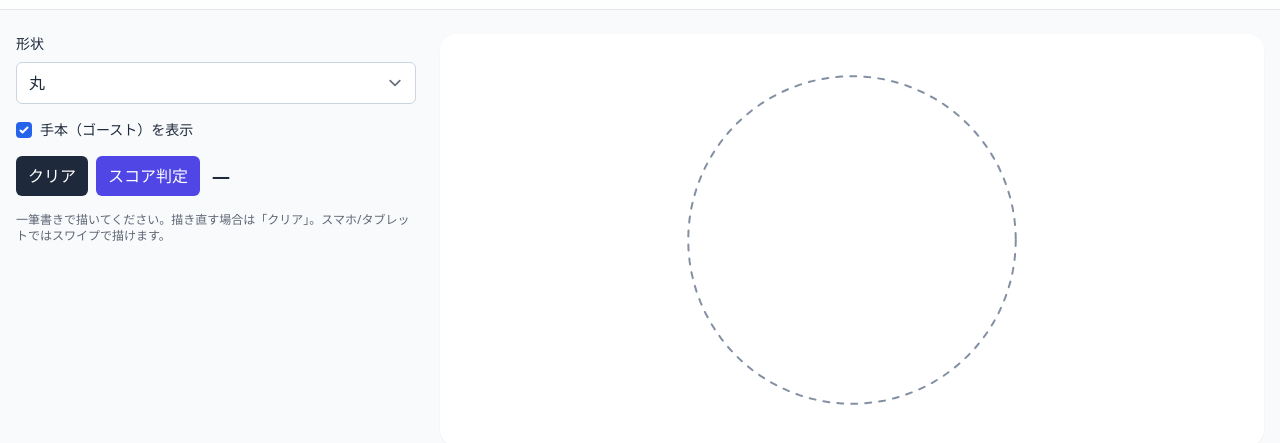
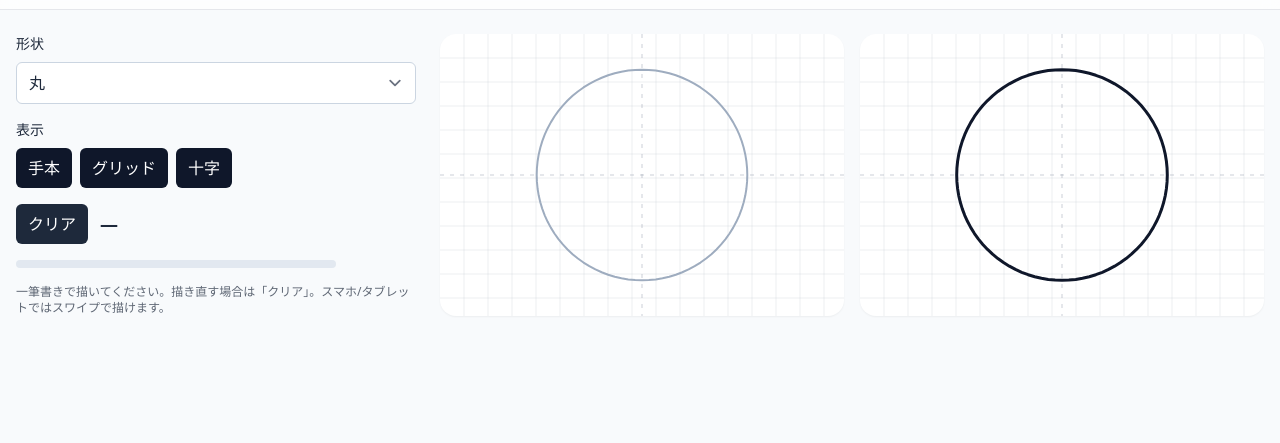
Before and after one commit to seiya-matsuoka/shape-trace-game, a website built with Vite: page index.html in a window 1280 px wide. Both pictures are taken after a click on the button "クリア". Shown: the part 47-490 px from the top of the page. Built offline with nearby package versions, Linux system fonts and the light colour scheme.

Commit message:
feat(ui,score): 手本キャンバス追加／表示トグル（手本・グリッド・十字）／自動採点に統一
- sampleCanvas を新設し、100% 手本形状を実線表示
- トグルボタン3種（手本・グリッド・十字）で表示/非表示を制御
- 「スコア判定」ボタンを廃止し、ドラッグ終了時の自動採点に統一
- スコアUIを追加：数値＋ゲージ（0→100% を赤→緑で可視化）

```diff
--- a/index.html
+++ b/index.html
@@ -34,16 +34,32 @@
           </select>
         </div>
 
-        <div class="flex items-center gap-2">
-          <input
-            id="ghostToggle"
-            type="checkbox"
-            class="rounded border-slate-300 dark:border-slate-700"
-            checked
-          />
-          <label for="ghostToggle" class="text-sm"
-            >手本（ゴースト）を表示</label
-          >
+        <!-- 表示/非表示トグル（ボタン3種） -->
+        <div class="space-y-2">
+          <div class="text-sm font-medium">表示</div>
+          <div class="flex flex-wrap gap-2">
+            <button
+              id="toggleGhost"
+              class="rounded-md bg-slate-900 px-3 py-2 text-white hover:opacity-90"
+              aria-pressed="true"
+            >
+              手本
+            </button>
+            <button
+              id="toggleGrid"
+              class="rounded-md bg-slate-900 px-3 py-2 text-white hover:opacity-90"
+              aria-pressed="true"
+            >
+              グリッド
+            </button>
+            <button
+              id="toggleCross"
+              class="rounded-md bg-slate-900 px-3 py-2 text-white hover:opacity-90"
+              aria-pressed="true"
+            >
+              十字
+            </button>
+          </div>
         </div>
 
         <div class="flex flex-wrap items-center gap-2">
@@ -53,13 +69,18 @@
           >
             クリア
           </button>
-          <button
-            id="scoreBtn"
-            class="rounded-md bg-indigo-600 px-3 py-2 text-white hover:opacity-90"
-          >
-            スコア判定
-          </button>
           <output id="scoreOut" class="ml-1 text-lg font-semibold">—</output>
+        </div>
+
+        <!-- スコア・ゲージ -->
+        <div
+          class="mt-1 h-2 w-full max-w-xs rounded-full bg-slate-200 dark:bg-slate-700"
+        >
+          <div
+            id="scoreBar"
+            class="h-2 rounded-full bg-indigo-500 transition-all"
+            style="width: 0%"
+          ></div>
         </div>
 
         <p class="text-xs opacity-70">
@@ -68,14 +89,24 @@
       </section>
 
       <!-- Canvas -->
-      <section class="md:col-span-2">
-        <!-- 正方形を維持するラッパ -->
+      <section class="grid grid-cols-1 gap-4 md:col-span-2 md:grid-cols-2">
+        <!-- 描画エリア -->
         <div
           class="aspect-square relative w-full overflow-hidden rounded-2xl bg-white shadow-sm dark:bg-slate-800"
         >
           <canvas
             id="drawCanvas"
-            class="z-10 block h-full w-full touch-none select-none"
+            class="block h-full w-full touch-none select-none"
+          ></canvas>
+        </div>
+
+        <!-- 手本エリア -->
+        <div
+          class="aspect-square relative w-full overflow-hidden rounded-2xl bg-white shadow-sm dark:bg-slate-800"
+        >
+          <canvas
+            id="sampleCanvas"
+            class="block h-full w-full select-none"
           ></canvas>
         </div>
       </section>
--- a/src/main.ts
+++ b/src/main.ts
@@ -2,108 +2,180 @@ import type { Point, Shape } from "./shapes";
 import { generateTemplate, strokePolyline } from "./shapes";
 
 /** ---------- 要素取得 ---------- */
-const canvas = document.getElementById("drawCanvas") as HTMLCanvasElement;
+const drawCanvas = document.getElementById("drawCanvas") as HTMLCanvasElement;
+const sampleCanvas = document.getElementById(
+  "sampleCanvas",
+) as HTMLCanvasElement;
+
 const shapeSelect = document.getElementById("shapeSelect") as HTMLSelectElement;
-const ghostToggle = document.getElementById("ghostToggle") as HTMLInputElement;
 const clearBtn = document.getElementById("clearBtn") as HTMLButtonElement;
-const scoreBtn = document.getElementById("scoreBtn") as HTMLButtonElement;
+
+const toggleGhostBtn = document.getElementById(
+  "toggleGhost",
+) as HTMLButtonElement;
+const toggleGridBtn = document.getElementById(
+  "toggleGrid",
+) as HTMLButtonElement;
+const toggleCrossBtn = document.getElementById(
+  "toggleCross",
+) as HTMLButtonElement;
+
 const scoreOut = document.getElementById("scoreOut") as HTMLOutputElement;
+const scoreBar = document.getElementById("scoreBar") as HTMLDivElement;
 
-const ctx = canvas.getContext("2d")!;
-let dpr = Math.max(1, window.devicePixelRatio || 1);
+const dctx = drawCanvas.getContext("2d")!;
+const sctx = sampleCanvas.getContext("2d")!;
 
-// 状態
+/** ---------- 状態 ---------- */
 let shape: Shape = "circle";
 let userPath: Point[] = [];
-let templatePath: Point[] = [];
+let templatePath: Point[] = []; // 描画エリア用
+let templateSample: Point[] = []; // 手本エリア用
 let isDrawing = false;
 let isCompleted = false;
 
-/** ---------- サイズとDPR対応 ---------- */
-function resizeCanvas() {
-  const rect = canvas.getBoundingClientRect();
+let showGhost = true;
+let showGrid = true;
+let showCross = true;
+
+/** ---------- DPR / リサイズ ---------- */
+function resizeCanvasEl(cv: HTMLCanvasElement, ctx: CanvasRenderingContext2D) {
+  const rect = cv.getBoundingClientRect();
   const cssW = Math.max(1, Math.floor(rect.width));
   const cssH = Math.max(1, Math.floor(rect.height));
   const newDpr = Math.max(1, window.devicePixelRatio || 1);
 
   if (
-    canvas.width !== Math.floor(cssW * newDpr) ||
-    canvas.height !== Math.floor(cssH * newDpr)
+    cv.width !== Math.floor(cssW * newDpr) ||
+    cv.height !== Math.floor(cssH * newDpr)
   ) {
-    dpr = newDpr;
-    canvas.width = Math.floor(cssW * dpr);
-    canvas.height = Math.floor(cssH * dpr);
+    cv.width = Math.floor(cssW * newDpr);
+    cv.height = Math.floor(cssH * newDpr);
   }
-  // CSS px座標で描けるようにコンテキストをDPRスケール
-  ctx.setTransform(dpr, 0, 0, dpr, 0, 0);
+  // CSSピクセルで扱えるようにDPR分スケール
+  ctx.setTransform(newDpr, 0, 0, newDpr, 0, 0);
 }
 
-/** ---------- テンプレ生成 ---------- */
-function updateTemplate() {
-  const rect = canvas.getBoundingClientRect();
-  templatePath = generateTemplate(shape, rect.width, rect.height, 24);
+function updateTemplates() {
+  const rD = drawCanvas.getBoundingClientRect();
+  const rS = sampleCanvas.getBoundingClientRect();
+  templatePath = generateTemplate(shape, rD.width, rD.height, 24);
+  templateSample = generateTemplate(shape, rS.width, rS.height, 24);
+}
+
+/** ---------- ガイド描画 ---------- */
+function drawGrid(ctx: CanvasRenderingContext2D, w: number, h: number) {
+  const step = Math.max(24, Math.floor(Math.min(w, h) / 12));
+  ctx.save();
+  ctx.strokeStyle = "rgba(100,116,139,0.12)";
+  ctx.lineWidth = 1;
+  for (let x = step; x < w; x += step) {
+    ctx.beginPath();
+    ctx.moveTo(x, 0);
+    ctx.lineTo(x, h);
+    ctx.stroke();
+  }
+  for (let y = step; y < h; y += step) {
+    ctx.beginPath();
+    ctx.moveTo(0, y);
+    ctx.lineTo(w, y);
+    ctx.stroke();
+  }
+  ctx.restore();
+}
+
+function drawCrosshair(ctx: CanvasRenderingContext2D, w: number, h: number) {
+  const cx = w / 2,
+    cy = h / 2;
+  ctx.save();
+  ctx.strokeStyle = "rgba(100,116,139,0.22)";
+  ctx.lineWidth = 1.5;
+  ctx.setLineDash([4, 6]);
+  ctx.beginPath();
+  ctx.moveTo(cx, 0);
+  ctx.lineTo(cx, h);
+  ctx.stroke();
+  ctx.beginPath();
+  ctx.moveTo(0, cy);
+  ctx.lineTo(w, cy);
+  ctx.stroke();
+  ctx.restore();
 }
 
 /** ---------- レンダリング ---------- */
-function render() {
-  // クリア（CSS px基準）
-  const rect = canvas.getBoundingClientRect();
-  ctx.clearRect(0, 0, rect.width, rect.height);
+function renderDraw() {
+  const rect = drawCanvas.getBoundingClientRect();
+  dctx.clearRect(0, 0, rect.width, rect.height);
 
-  // 背景（任意）
-  // ctx.fillStyle = "#ffffff10"; ctx.fillRect(0, 0, rect.width, rect.height);
+  if (showGrid) drawGrid(dctx, rect.width, rect.height);
+  if (showCross) drawCrosshair(dctx, rect.width, rect.height);
 
-  // ゴースト
-  if (ghostToggle.checked) {
-    strokePolyline(ctx, templatePath, {
-      color: "#64748b",
+  // 手本は細い実線
+  if (showGhost) {
+    strokePolyline(dctx, templatePath, {
+      color: "#94a3b8",
       width: 2,
-      dash: [6, 8],
-      alpha: 0.8,
+      alpha: 0.9,
     });
   }
 
-  // ユーザの線
-  strokePolyline(ctx, userPath, { color: "#111827", width: 4, alpha: 1 });
+  strokePolyline(dctx, userPath, { color: "#111827", width: 4, alpha: 1 });
+}
+
+function renderSample() {
+  const rect = sampleCanvas.getBoundingClientRect();
+  sctx.clearRect(0, 0, rect.width, rect.height);
+
+  if (showGrid) drawGrid(sctx, rect.width, rect.height);
+  if (showCross) drawCrosshair(sctx, rect.width, rect.height);
+
+  strokePolyline(sctx, templateSample, {
+    color: "#0f172a",
+    width: 3,
+    alpha: 1,
+  });
+}
+
+function renderAll() {
+  renderDraw();
+  renderSample();
 }
 
 /** ---------- 入力（Pointer Events） ---------- */
 function getPointFromEvent(ev: PointerEvent): Point {
-  const r = canvas.getBoundingClientRect();
-  const x = ev.clientX - r.left;
-  const y = ev.clientY - r.top;
-  return { x, y };
+  const r = drawCanvas.getBoundingClientRect();
+  return { x: ev.clientX - r.left, y: ev.clientY - r.top };
 }
 
 function onPointerDown(ev: PointerEvent) {
-  if (isCompleted) return; // 一筆書き：完了後はクリアが必要
+  if (isCompleted) return;
   isDrawing = true;
   userPath = [getPointFromEvent(ev)];
-  canvas.setPointerCapture(ev.pointerId);
+  drawCanvas.setPointerCapture?.(ev.pointerId);
   ev.preventDefault();
-  render();
+  renderAll();
 }
 
 function onPointerMove(ev: PointerEvent) {
   if (!isDrawing) return;
   userPath.push(getPointFromEvent(ev));
   ev.preventDefault();
-  render();
+  renderAll();
 }
 
 function onPointerUp(ev: PointerEvent) {
   if (!isDrawing) return;
   isDrawing = false;
   isCompleted = true;
-  if (canvas.hasPointerCapture?.(ev.pointerId)) {
-    canvas.releasePointerCapture(ev.pointerId);
+  if (drawCanvas.hasPointerCapture?.(ev.pointerId)) {
+    drawCanvas.releasePointerCapture(ev.pointerId);
   }
   ev.preventDefault();
-  render();
+  finalizeAndScore();
+  renderAll();
 }
 
-/** ---------- スコア（暫定） ---------- */
-// 正規化して低解像度にレンダリングし、ピクセルIoUで類似度%を返す
+/** ---------- スコア ---------- */
 async function computeScoreIoU(
   pathA: Point[],
   pathB: Point[],
@@ -123,8 +195,8 @@ async function computeScoreIoU(
   let inter = 0,
     uni = 0;
   for (let i = 0; i < a.length; i++) {
-    const A = a[i] > 0;
-    const B = b[i] > 0;
+    const A = a[i] > 0,
+      B = b[i] > 0;
     if (A && B) inter++;
     if (A || B) uni++;
   }
@@ -181,47 +253,146 @@ function rasterize(pts: Point[], N: number, stroke: number): Uint8Array {
   return out;
 }
 
-/** ---------- クリア ---------- */
+/** ---------- スムージング＆リサンプリング ---------- */
+function chaikin(pts: Point[], iterations = 1): Point[] {
+  if (pts.length < 3) return pts.slice();
+  let out = pts.slice();
+  for (let it = 0; it < iterations; it++) {
+    const next: Point[] = [out[0]];
+    for (let i = 0; i < out.length - 1; i++) {
+      const a = out[i],
+        b = out[i + 1];
+      const Q = { x: a.x * 0.75 + b.x * 0.25, y: a.y * 0.75 + b.y * 0.25 };
+      const R = { x: a.x * 0.25 + b.x * 0.75, y: a.y * 0.25 + b.y * 0.75 };
+      next.push(Q, R);
+    }
+    next.push(out[out.length - 1]);
+    out = next;
+  }
+  return out;
+}
+
+function resampleByLength(pts: Point[], N: number): Point[] {
+  if (pts.length === 0) return [];
+  if (pts.length === 1) return [pts[0]];
+  const d: number[] = [0];
+  for (let i = 1; i < pts.length; i++) {
+    d[i] =
+      d[i - 1] + Math.hypot(pts[i].x - pts[i - 1].x, pts[i].y - pts[i - 1].y);
+  }
+  const total = d[d.length - 1] || 1;
+  const out: Point[] = new Array(N);
+  let j = 0;
+  for (let k = 0; k < N; k++) {
+    const t = (k / (N - 1)) * total;
+    while (j < d.length - 1 && d[j + 1] < t) j++;
+    const a = pts[j],
+      b = pts[Math.min(j + 1, pts.length - 1)];
+    const seg = d[Math.min(j + 1, d.length - 1)] - d[j] || 1;
+    const u = Math.max(0, Math.min(1, (t - d[j]) / seg));
+    out[k] = { x: a.x + (b.x - a.x) * u, y: a.y + (b.y - a.y) * u };
+  }
+  return out;
+}
+
+/** ---------- スコア/クリア/UI ---------- */
+function updateScoreUI(score: number | null) {
+  if (score == null || !Number.isFinite(score)) {
+    scoreOut.value = "—";
+    scoreBar.style.width = "0%";
+    scoreBar.style.backgroundColor = "hsl(220 15% 60%)";
+    return;
+  }
+  const pct = Math.max(0, Math.min(100, score));
+  scoreOut.value = `${pct.toFixed(1)}%`;
+  const hue = Math.round((pct / 100) * 120);
+  scoreBar.style.width = `${pct}%`;
+  scoreBar.style.backgroundColor = `hsl(${hue} 90% 45%)`;
+}
+
 function clearAll() {
   userPath = [];
   isDrawing = false;
   isCompleted = false;
-  render();
+  updateScoreUI(null);
+  renderAll();
+}
+
+function finalizeAndScore() {
+  const smoothed = chaikin(userPath, 1);
+  const resampled = resampleByLength(smoothed, 256);
+  userPath = resampled;
+
+  computeScoreIoU(userPath, templatePath).then((score) => {
+    updateScoreUI(score);
+  });
+}
+
+/** ---------- トグルUI ---------- */
+function setToggleStyle(btn: HTMLButtonElement, active: boolean) {
+  btn.setAttribute("aria-pressed", String(active));
+  btn.classList.toggle("bg-slate-900", active);
+  btn.classList.toggle("text-white", active);
+  btn.classList.toggle("bg-white", !active);
+  btn.classList.toggle("text-slate-700", !active);
+  btn.classList.toggle("border", !active);
+  btn.classList.toggle("border-slate-300", !active);
+  btn.classList.toggle("dark:bg-slate-800", !active);
+  btn.classList.toggle("dark:text-slate-200", !active);
+  btn.classList.toggle("dark:border-slate-700", !active);
 }
 
 /** ---------- 初期化 ---------- */
 function init() {
-  // リスナ
-  canvas.addEventListener("pointerdown", onPointerDown, { passive: false });
-  canvas.addEventListener("pointermove", onPointerMove, { passive: false });
+  // 入力
+  drawCanvas.addEventListener("pointerdown", onPointerDown, { passive: false });
+  drawCanvas.addEventListener("pointermove", onPointerMove, { passive: false });
   window.addEventListener("pointerup", onPointerUp, { passive: false });
   window.addEventListener("pointercancel", onPointerUp, { passive: false });
 
   // UI
   shapeSelect.addEventListener("change", () => {
     shape = shapeSelect.value as Shape;
-    updateTemplate();
-    render();
+    updateTemplates();
+    clearAll();
   });
-  ghostToggle.addEventListener("change", () => render());
-  clearBtn.addEventListener("click", () => clearAll());
-  scoreBtn.addEventListener("click", async () => {
-    const score = await computeScoreIoU(userPath, templatePath);
-    scoreOut.value = Number.isFinite(score) ? `${score.toFixed(1)}%` : "—";
+
+  clearBtn.addEventListener("click", () => {
+    clearAll();
+  });
+
+  toggleGhostBtn.addEventListener("click", () => {
+    showGhost = !showGhost;
+    setToggleStyle(toggleGhostBtn, showGhost);
+    renderAll();
+  });
+  toggleGridBtn.addEventListener("click", () => {
+    showGrid = !showGrid;
+    setToggleStyle(toggleGridBtn, showGrid);
+    renderAll();
+  });
+  toggleCrossBtn.addEventListener("click", () => {
+    showCross = !showCross;
+    setToggleStyle(toggleCrossBtn, showCross);
+    renderAll();
   });
 
   // リサイズ
   const handleResize = () => {
-    resizeCanvas();
-    updateTemplate();
-    render();
+    resizeCanvasEl(drawCanvas, dctx);
+    resizeCanvasEl(sampleCanvas, sctx);
+    updateTemplates();
+    renderAll();
   };
   window.addEventListener("resize", handleResize);
   window.addEventListener("orientationchange", handleResize);
 
   // 初期
   handleResize();
-  scoreOut.value = "—";
+  setToggleStyle(toggleGhostBtn, showGhost);
+  setToggleStyle(toggleGridBtn, showGrid);
+  setToggleStyle(toggleCrossBtn, showCross);
+  updateScoreUI(null);
 }
 
 init();
```
